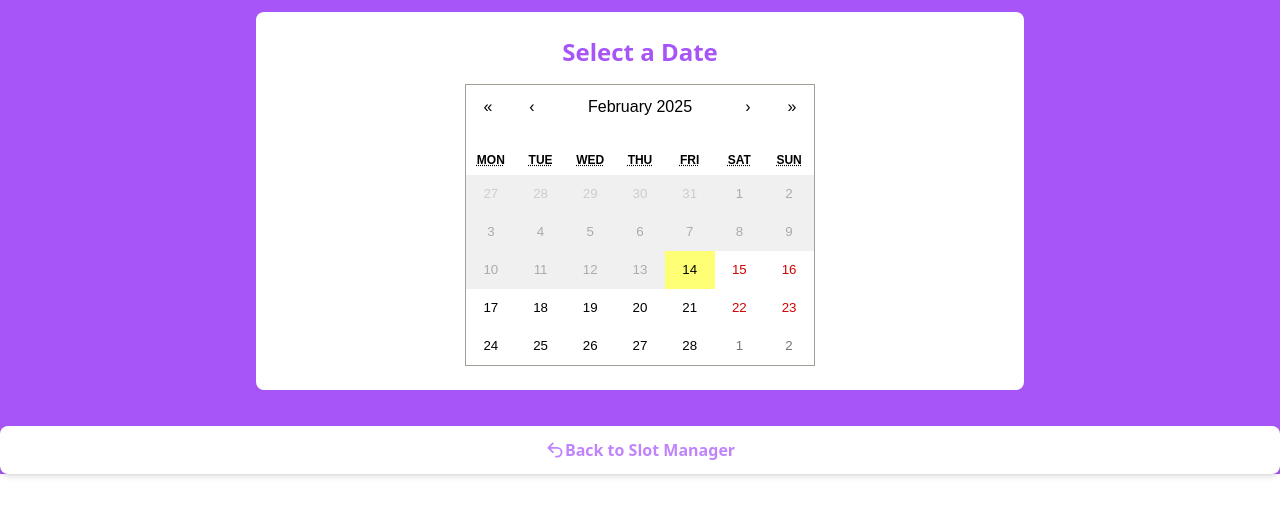
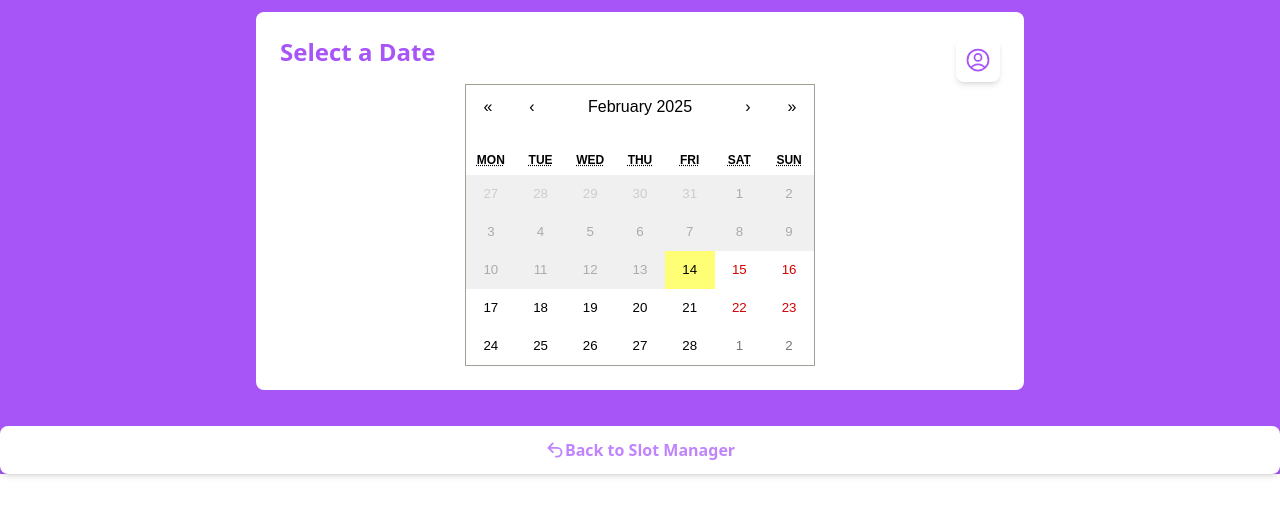
Before and after one commit to hemantmm/SlotBooking, a React (Create React App) app: page /calendar in a window 1280 px wide. Shown: the top 516 px of the page. Built offline with nearby package versions, Linux system fonts and the light colour scheme.

Commit message:
calendar view page updated
Signed-off-by: hemantmm <hemant29mehta@gmail.com>

```diff
--- a/src/components/CalendarView.js
+++ b/src/components/CalendarView.js
@@ -2,6 +2,7 @@ import React, { useEffect, useState } from "react";
 import { useNavigate } from "react-router-dom";
 import Calendar from "react-calendar";
 import "react-calendar/dist/Calendar.css";
+import ProfileDropdown from "./ProfileDropdown";
 
 const generateTimeSlots = (blockedStart, blockedEnd, bookedSlots) => {
   const slots = [];
@@ -111,9 +112,14 @@ const CalendarView = () => {
     <div className="bg-purple-500">
       <div className="flex items-center justify-center pb-3 pt-3">
         <div className="bg-white rounded-lg p-6 w-full max-w-md sm:max-w-lg md:max-w-2xl lg:max-w-3xl">
-          <h2 className="text-2xl font-bold text-center text-purple-500 mb-4">
+
+           <div className='flex items-center justify-between'>
+                {/* <h2 className='text-2xl font-bold text-center mb-4 text-white'>Manage Weekly Unavailability</h2> */}
+                <h2 className="text-2xl font-bold text-center text-purple-500 mb-4">
             Select a Date
           </h2>
+                <ProfileDropdown />
+            </div>
           <div className="flex justify-center">
             <Calendar
               onClickDay={handleDateClick}
--- a/src/components/ProfileDropdown.js
+++ b/src/components/ProfileDropdown.js
@@ -30,7 +30,7 @@ function ProfileDropdown() {
                 <div className='absolute right-0 mt-2 w-48 bg-white rounded-lg shadow-lg py-1'>
                     {/* <a href='/profile' className='block px-4 py-2 text-sm text-gray-700 hover:bg-purple-500 hover:text-white'>Profile</a> */}
                     <span className='block px-4 py-2 text-sm text-gray-700 hover:bg-purple-500 hover:text-white cursor-pointer' onClick={profileNavigate}>Profile</span>
-                    <span className='block px-4 py-2 text-sm text-gray-700 hover:bg-purple-500 hover:text-white cursor-pointer' onClick={handleLogout}>Logout</span>
+                    {/* <span className='block px-4 py-2 text-sm text-gray-700 hover:bg-purple-500 hover:text-white cursor-pointer' onClick={handleLogout}>Logout</span> */}
                 </div>
 
             )}
--- a/src/components/UserProfile.js
+++ b/src/components/UserProfile.js
@@ -32,7 +32,7 @@ function UserProfile() {
                 <h3 className="text-xl font-semibold mb-4 text-center text-white">Email: {currentUser.email}</h3>
             </div>
             <div className='mt-4'>
-                <button className='w-full bg-white text-purple-500 font-bold text-lg p-2 rounded-lg shadow-md' onClick={()=>navigate("/slot")}>Slot Management Page</button>
+                <button className='w-full bg-white text-purple-500 font-bold text-lg p-2 rounded-lg shadow-md' onClick={()=>navigate("/calendar")}>Calendar View Page</button>
             </div>
         </div>
     </div>
```
